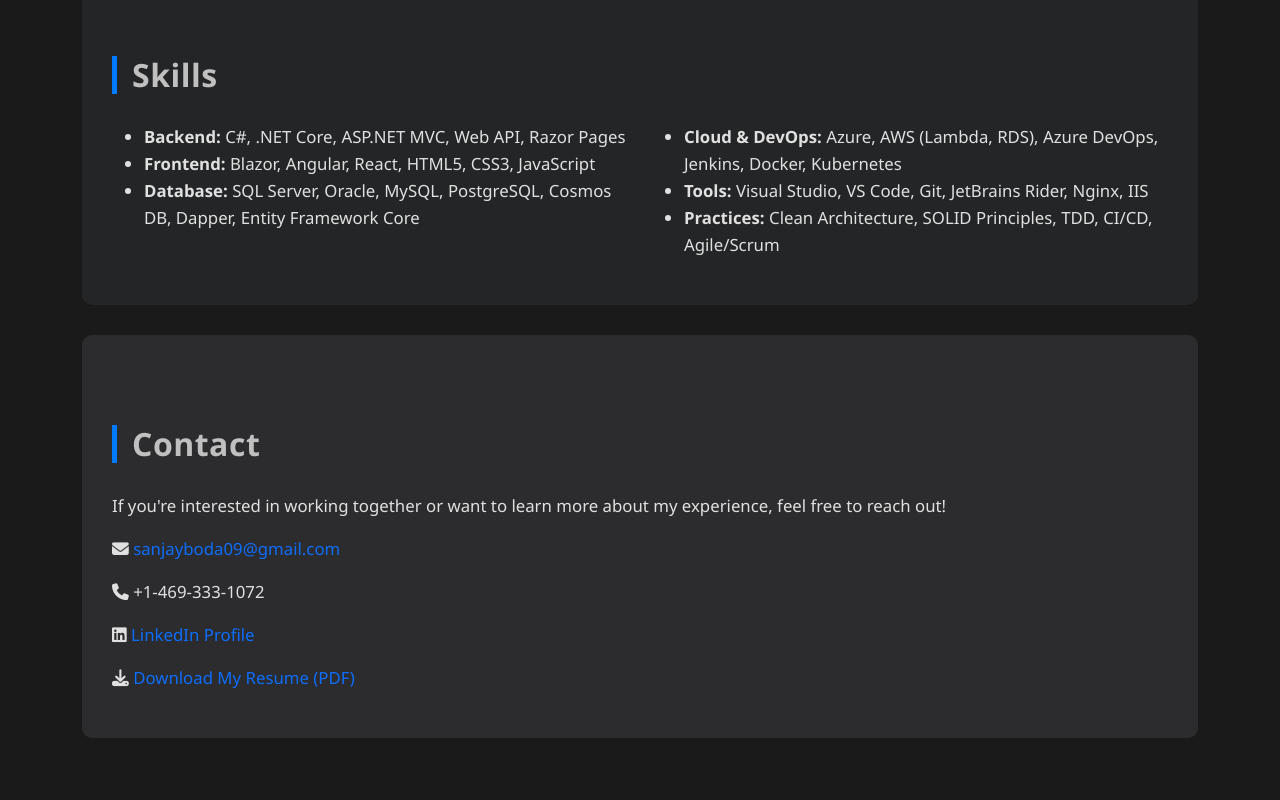
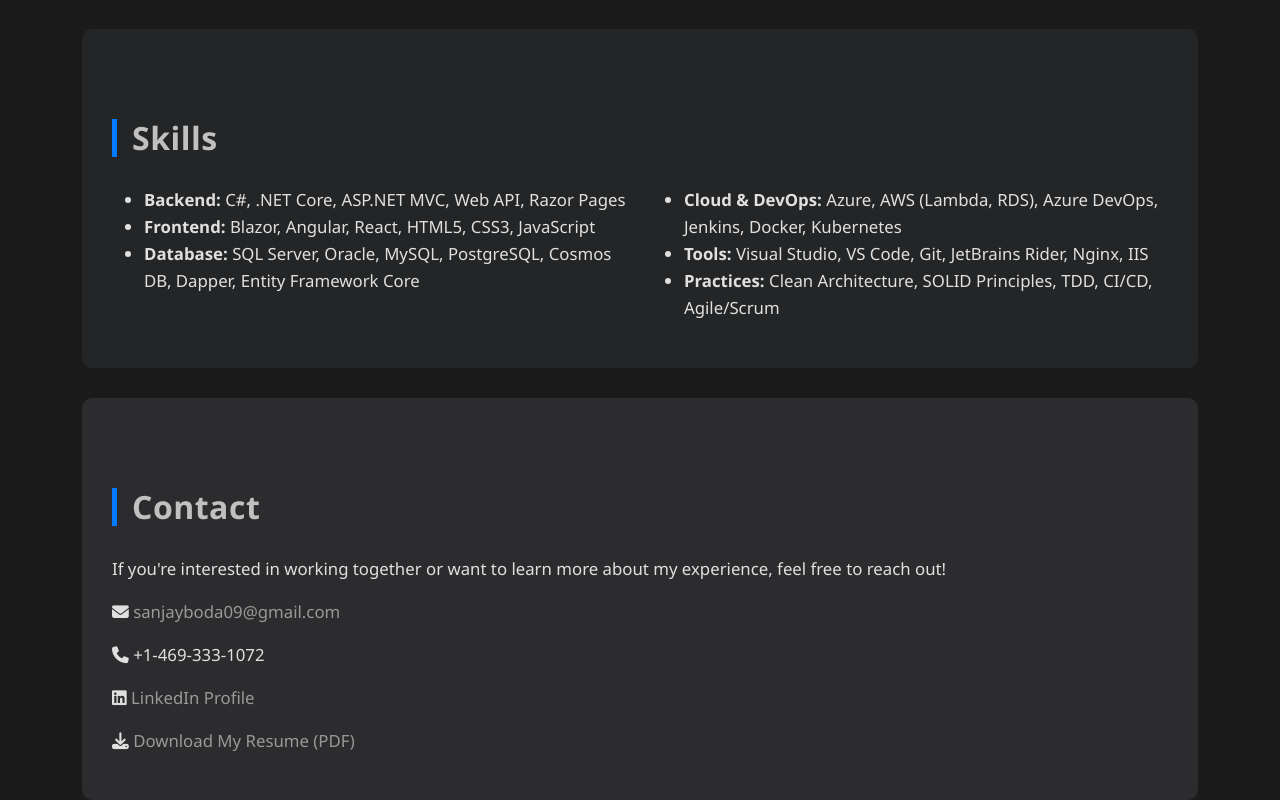
Before and after one commit to SanjayBoda/sanjay-portfolio, a plain HTML site: page index.html in a window 1280 px wide. Shown: the part 1806-2606 px from the top of the page. Before the commit the page ends 2544 px from the top, so only its background shows below. Drawn offline with nearby package versions, Linux system fonts and the light colour scheme.

Commit message:
Add files via upload

```diff
--- a/index.html
+++ b/index.html
@@ -204,6 +204,7 @@
 
       <h1 style="color:gold;">Sanjay Boda</h1>
       <p class="lead">Senior .NET Full Stack Developer</p>
+      <p style="color: grey; font-weight: bold;">Looking for C2C opportunities</p>
       <p><i class="fas fa-envelope"></i> sanjayboda09@gmail.com &nbsp;|&nbsp; <i class="fas fa-phone"></i> +1-469-333-1072</p>
     </div>
   </div>
@@ -279,10 +280,10 @@
 <section id="contact" style="background-color:#2c2c2e; padding: 30px; border-radius: 10px; margin-top: 30px;" data-aos="fade-up">
   <h2 class="section-title">Contact</h2>
   <p>If you're interested in working together or want to learn more about my experience, feel free to reach out!</p>
-  <p><i class="fas fa-envelope"></i> <a href="mailto:sanjayboda09@gmail.com">sanjayboda09@gmail.com</a></p>
+  <p><i class="fas fa-envelope"></i> <a href="mailto:sanjayboda09@gmail.com" style="color:#999">sanjayboda09@gmail.com</a></p>
   <p><i class="fas fa-phone"></i> +1-469-333-1072</p>
-  <p><i class="fab fa-linkedin"></i> <a href="https://www.linkedin.com/in/sanjay0910/" target="_blank">LinkedIn Profile</a></p>
-  <p><i class="fas fa-download"></i> <a href="#">Download My Resume (PDF)</a></p>
+  <p><i class="fab fa-linkedin"></i> <a href="https://www.linkedin.com/in/sanjay0910/" target="_blank" style="color:#999">LinkedIn Profile</a></p>
+  <p><i class="fas fa-download"></i> <a href="#" style="color:#999">Download My Resume (PDF)</a></p>
 </section>
 
 <!-- Floating Scroll to Top Button -->
```
